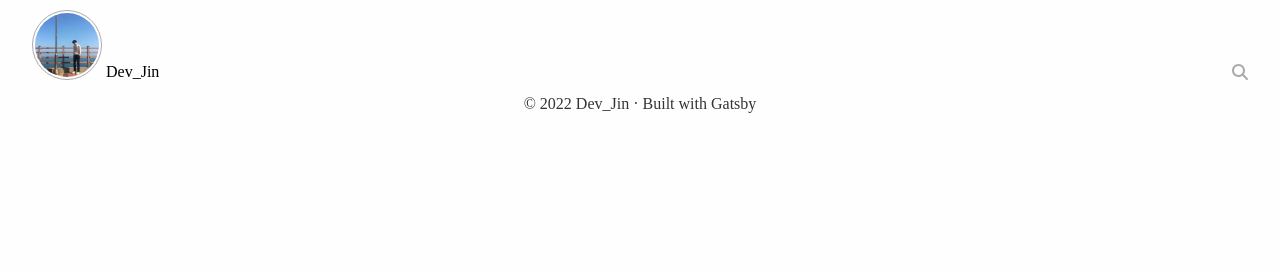
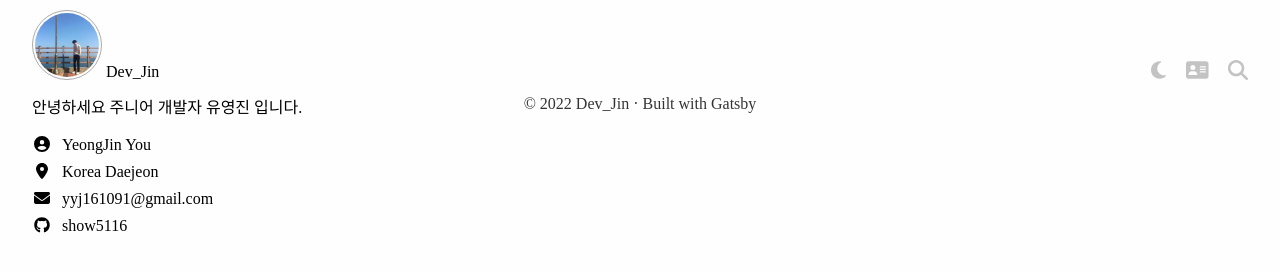
Before and after one commit to show5116/blog, a Gatsby site: page /about in a window 1280 px wide. Built offline with nearby package versions, Linux system fonts and the light colour scheme; Gatsby itself is replaced by a stand-in of ours; a web font is replaced by a local one.

Commit message:
FEAT : add SideBar

```diff
--- a/_config.js
+++ b/_config.js
@@ -1,8 +1,12 @@
 module.exports = {
   title: 'Dev_Jin',
-  description: '',
+  description: '안녕하세요 주니어 개발자 유영진 입니다.',
   author: 'YeongJin You',
   language: 'ko_KR',
   siteUrl: 'https://show5116.netlify.app/',
   googleAnalytics: '',
+  location: 'Korea Daejeon',
+  mail: 'yyj161091@gmail.com',
+  githubName : 'show5116',
+  githubUrl: 'https://github.com/show5116',
 };
--- a/package.json
+++ b/package.json
@@ -6,6 +6,7 @@
   "author": "Kyle Mathews <mathews.kyle@gmail.com>",
   "dependencies": {
     "@fortawesome/fontawesome-svg-core": "^6.1.1",
+    "@fortawesome/free-brands-svg-icons": "^6.1.1",
     "@fortawesome/free-solid-svg-icons": "^6.1.1",
     "@fortawesome/react-fontawesome": "^0.1.18",
     "@types/react-redux": "^7.1.24",
--- /dev/null
+++ b/src/components/Category.style.ts
@@ -0,0 +1,3 @@
+import styled from "styled-components";
+
+export const Container = styled.div``;
--- a/src/components/Header.style.ts
+++ b/src/components/Header.style.ts
@@ -14,6 +14,7 @@ export const Container = styled.header<{ visible: boolean }>`
   width: 100%;
   padding-left: ${variable.pagePadding};
   padding-right: ${variable.pagePadding};
+  margin-bottom: 10px;
 `;
 
 export const TitleContainer = styled.div`
--- a/src/components/Header.tsx
+++ b/src/components/Header.tsx
@@ -4,6 +4,7 @@ import { Link } from 'gatsby';
 import { useEffect, useState } from 'react';
 import { StaticImage } from 'gatsby-plugin-image';
 import Nav from 'components/Nav';
+import Side from "components/Side";
 
 interface IHeaderProps {
   siteTitle: string;
@@ -44,6 +45,9 @@ const Header = ({ siteTitle }: IHeaderProps) => {
         <Link to="/">{siteTitle}</Link>
       </S.TitleContainer>
       <Nav />
+      <Side
+        visible={visible}
+      />
     </S.Container>
   );
 };
--- a/src/components/Layout.tsx
+++ b/src/components/Layout.tsx
@@ -14,7 +14,6 @@ const Layout = ({ children }: ILayoutProps) => {
     query SiteTitleQuery {
       site {
         siteMetadata {
-          author
           title
         }
       }
--- a/src/components/Nav.style.ts
+++ b/src/components/Nav.style.ts
@@ -2,7 +2,13 @@ import styled from 'styled-components';
 
 export const Container = styled.nav`
   display: flex;
+  gap: 20px;
   svg {
-    color: ${props => props.theme.fontColor};
+    opacity: 0.7;
+    transition: 0.2s ease;
+    cursor: pointer;
+  }
+  svg:hover{
+    opacity: 1;
   }
 `;
--- a/src/components/Nav.tsx
+++ b/src/components/Nav.tsx
@@ -1,15 +1,46 @@
 import * as React from 'react';
 import * as S from './Nav.style';
 import { FontAwesomeIcon } from '@fortawesome/react-fontawesome';
-import { faSearch } from '@fortawesome/free-solid-svg-icons';
-import { useTheme } from 'styled-components';
+import {faAddressCard, faMoon, faSearch, faSun} from '@fortawesome/free-solid-svg-icons';
+import {useDispatch, useSelector} from "react-redux";
+import {Link} from "gatsby";
+import {RootState} from "../state/createStore";
+import {darkTheme} from "../styles/theme";
+import {setDarkTheme, setWhiteTheme} from "../state/action/themeAction";
+import {color} from "../styles/color";
 
 const Nav = () => {
-  const theme: any = useTheme();
+  const themeState = useSelector((state:RootState) => state.themeReducer);
+  const dispatch = useDispatch();
+
+  const changeTheme = () => {
+      if(themeState.theme === darkTheme){
+          dispatch(setWhiteTheme());
+      }else{
+          dispatch(setDarkTheme());
+      }
+  }
 
   return (
     <S.Container>
-      <FontAwesomeIcon icon={faSearch} color={theme.fontColor} />
+        <FontAwesomeIcon
+            icon={themeState.theme === darkTheme ? faSun: faMoon}
+            color={color.gray}
+            onClick={changeTheme}
+            size="lg"
+        />
+        <Link to="/about" >
+            <FontAwesomeIcon
+                icon={faAddressCard}
+                color={color.gray}
+                size="lg"
+            />
+        </Link>
+      <FontAwesomeIcon
+          icon={faSearch}
+          color={color.gray}
+          size="lg"
+      />
     </S.Container>
   );
 };
--- /dev/null
+++ b/src/components/Side.style.ts
@@ -0,0 +1,27 @@
+import styled from "styled-components";
+import {variable} from "../styles/variable";
+
+export const Container = styled.div<{visible:boolean}>`
+  position: fixed;
+  top : ${variable.headerHeight};
+  padding-top: 20px;
+  transition: 0.3s ease-in-out;
+  opacity: ${props=>props.visible ? '1': '0'};
+`;
+
+export const Description = styled.div`
+  padding-bottom: 20px;
+`;
+
+export const Profile = styled.ul`
+  display: flex;
+  flex-direction: column;
+  gap: 10px;
+  svg {
+    width: 20px;
+    padding-right: 10px;
+  }
+  a{
+    cursor: pointer;
+  }
+`;
--- /dev/null
+++ b/src/components/Side.tsx
@@ -0,0 +1,52 @@
+import * as React from "react";
+import * as S from './Side.style';
+import * as config from '../../_config';
+import {Link} from "gatsby";
+import {FontAwesomeIcon} from "@fortawesome/react-fontawesome";
+import {faEnvelope, faLocationDot, faUserCircle} from "@fortawesome/free-solid-svg-icons";
+import {faGithub} from "@fortawesome/free-brands-svg-icons";
+
+interface ISideProps {
+    visible : boolean;
+}
+
+const Side = ({visible}:ISideProps) => {
+
+    const {description,author,location,mail,githubName,githubUrl} = config
+
+    return (
+        <S.Container
+            visible={visible}
+        >
+            <S.Description>
+                {description}
+            </S.Description>
+            <S.Profile>
+                <li>
+                    <Link to="/about">
+                        <FontAwesomeIcon icon={faUserCircle} />
+                        {author}
+                    </Link>
+                </li>
+                <li>
+                    <FontAwesomeIcon icon={faLocationDot} />
+                    {location}
+                </li>
+                <li>
+                    <FontAwesomeIcon icon={faEnvelope} />
+                    {mail}
+                </li>
+                <li>
+                    <a
+                        onClick={()=>window.open(githubUrl)}
+                    >
+                        <FontAwesomeIcon icon={faGithub} />
+                        {githubName}
+                    </a>
+                </li>
+            </S.Profile>
+        </S.Container>
+    );
+};
+
+export default Side;
```
Also changed, not shown: src/components/Category.tsx (added, +12 -0 lines), src/pages/index.tsx (+69 -69 lines), README.md, 1 other file.
